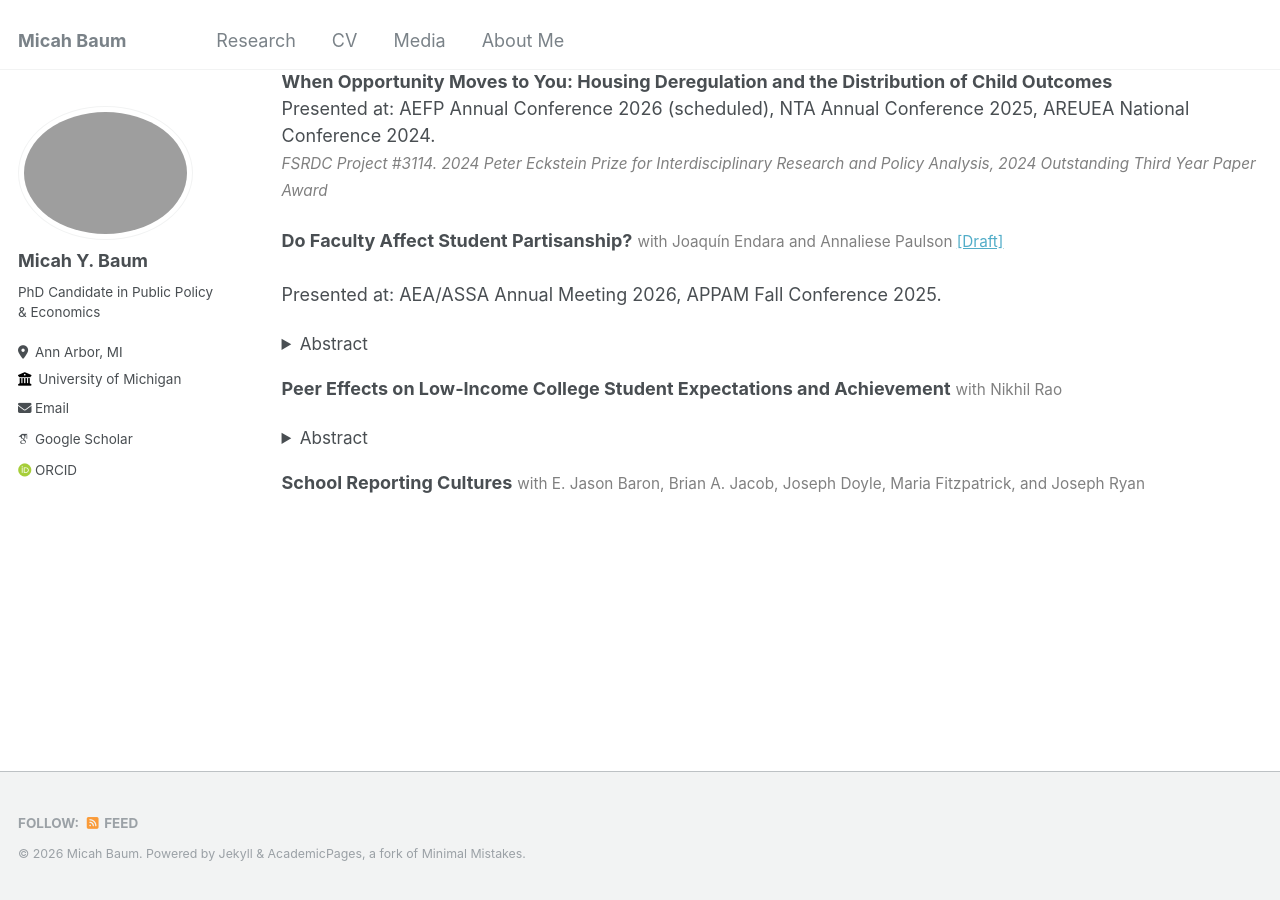
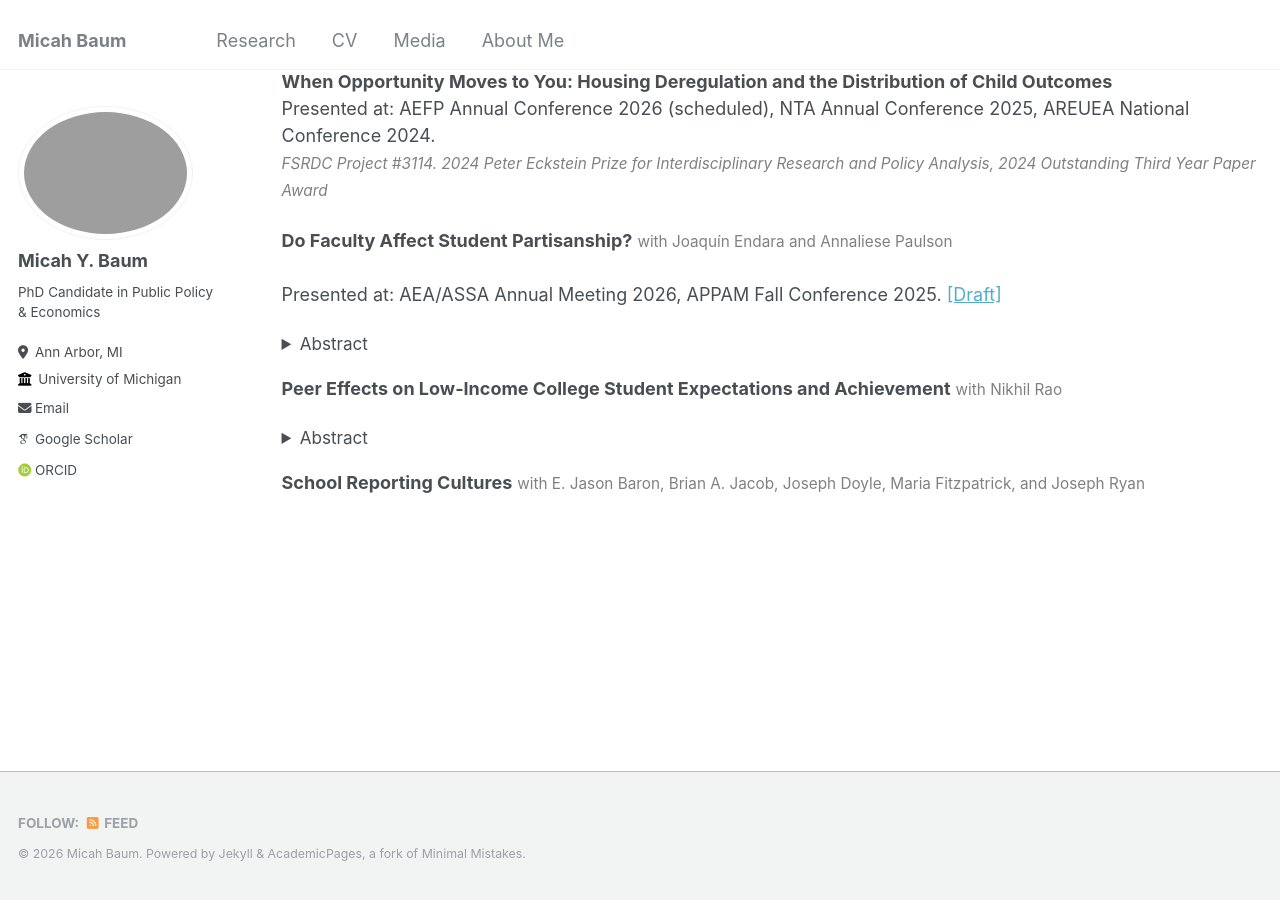
Before and after one commit to micah-baum/micah-baum.github.io, a Jekyll site: the page built from _pages/research.md, in a window 1280 px wide and 900 px high, scrolled down 569 px. Built offline with Jekyll 4.4.1, drawn with Linux system fonts in a browser that asks for light colours; some web fonts are replaced.

Commit message:
Update research.md

```diff
--- a/_pages/research.md
+++ b/_pages/research.md
@@ -32,8 +32,8 @@ Detroit students who obtain a college degree overcome many obstacles to do so. T
 Presented at: AEFP Annual Conference 2026 (scheduled), NTA Annual Conference 2025, AREUEA National Conference 2024. <br>
 <span style="font-size:85%; color:gray;"> _FSRDC Project #3114. 2024 Peter Eckstein Prize for Interdisciplinary Research and Policy Analysis, 2024 Outstanding Third Year Paper Award_ <br> </span>
 
-**Do Faculty Affect Student Partisanship?** <span style="font-size:85%; color:gray;">with Joaqu&iacute;n Endara and Annaliese Paulson <a href="https://micah-baum.github.io/files/baum-endara-paulson-partisanship-2026.pdf" target="_blank">\[Draft\]</a> </span>  <br>
-Presented at: AEA/ASSA Annual Meeting 2026, APPAM Fall Conference 2025. <br>
+**Do Faculty Affect Student Partisanship?** <span style="font-size:85%; color:gray;">with Joaqu&iacute;n Endara and Annaliese Paulson </span>  <br>
+Presented at: AEA/ASSA Annual Meeting 2026, APPAM Fall Conference 2025. <a href="https://micah-baum.github.io/files/baum-endara-paulson-partisanship-2026.pdf" target="_blank">\[Draft\]</a> <br>
 <details> <summary style="font-size: 95%;"> Abstract </summary>
     <div style="font-size: 90%;">
 It is claimed that Democratic college professors cause their students to become more liberal. In this paper, we study whether there is scope for professors to do so. We link voter registration data to salary records from 33 state flagship universities to document the partisanship of college faculty and use transcript data from one flagship university to study the causal effect of instructors on student partisanship. College faculty are more likely to identify as Democrats than the country as a whole, especially in the humanities and social sciences. Students are mostly liberals when they enter college, become more liberal regardless of their major, and sort to courses where instructors share their political ideology. Exploiting plausibly random variation in when instructors teach a given course, we do not find a relationship between faculty partisanship and changes in student partisanship, and are able to rule out even small liberalizing effects, including when we restrict to courses in the humanities and social sciences. To understand these results, we study variation in the frequency of left-leaning course topics. Liberal-oriented topics are not featured at higher rates when departments have more Democrats or when Democratic instructors teach a given course, meaning student sorting leaves little room for indoctrination.
```
